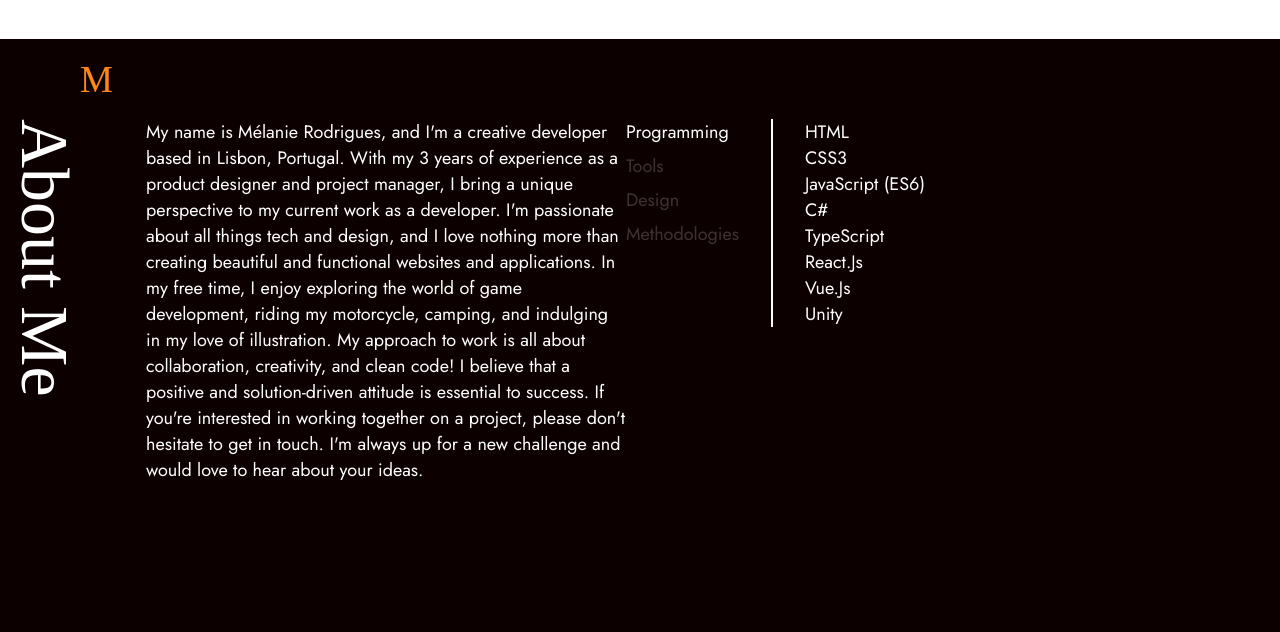
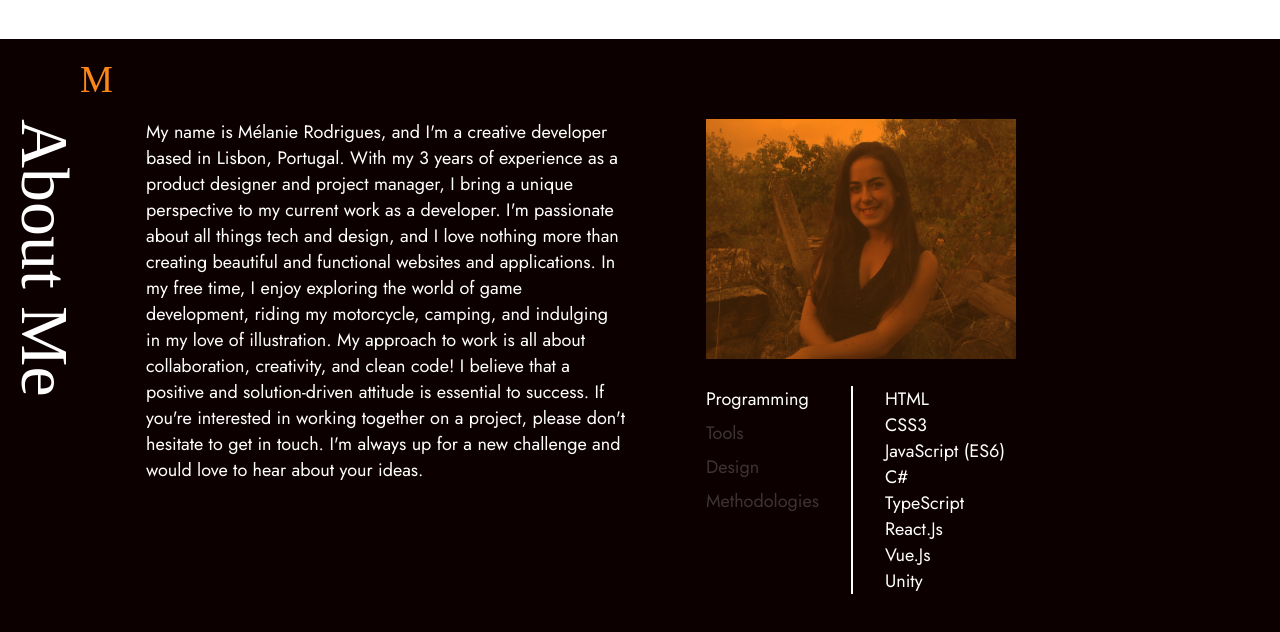
Before and after one commit to melanierodrigues/site, a Vue app: page / in a window 1280 px wide. Shown: the top 632 px of the page. Built offline with nearby package versions, Linux system fonts and the light colour scheme; a web font is replaced by a local one.

Commit message:
work on About Me

```diff
--- a/src/components/mainScroll/AboutMe.vue
+++ b/src/components/mainScroll/AboutMe.vue
@@ -5,7 +5,10 @@
         </div>
         <p class="text">{{ t('aboutMe.text') }}</p>
         <div class="content">
-
+            <div class="photo-container">
+                <div class="mask"></div>
+                <img class="photo" :src="Photo" />
+            </div>
             <div>
                 <skills-column style="width: 100%;" :columnData="columnData"/>
             </div>
@@ -15,6 +18,7 @@
 
 <script setup>
 import SkillsColumn from '../../components/SkillsColumn.vue'
+import Photo from '../../assets/images/photo.jpg'
 
 /* i18n */
 import { useI18n } from 'vue-i18n'
@@ -84,6 +88,27 @@ const { t } = useI18n()
 
     .content {
         display: flex;
+        flex-direction: column;
+        gap: 24px;
+
+        margin-left: 80px;
+        .photo-container {
+            .mask {
+                width: 310px;
+                height: 239.58px;
+
+                position: absolute;
+                background: var(--main-orange);
+                // mix-blend-mode: multiply;
+            }
+            .photo {
+                width: 310px;
+                height: 239.58px;
+
+                opacity: 0.8;
+                mix-blend-mode: multiply;
+            }
+        }
     }
 }
 </style>
```
Also changed, not shown: src/assets/images/photo.jpg (renamed from public/photo.jpg).
